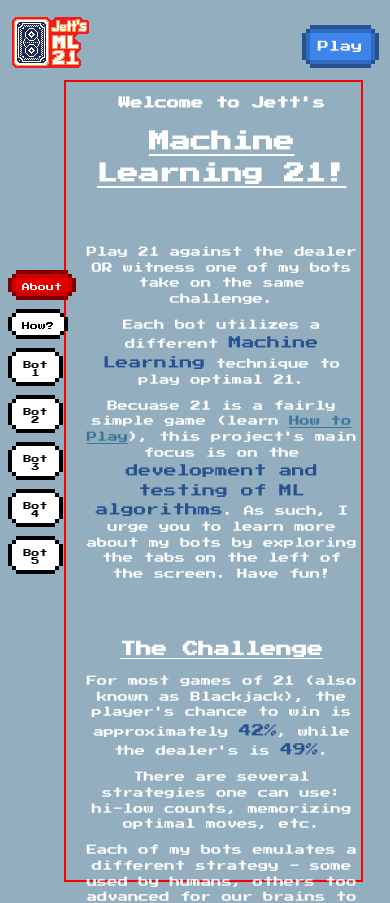
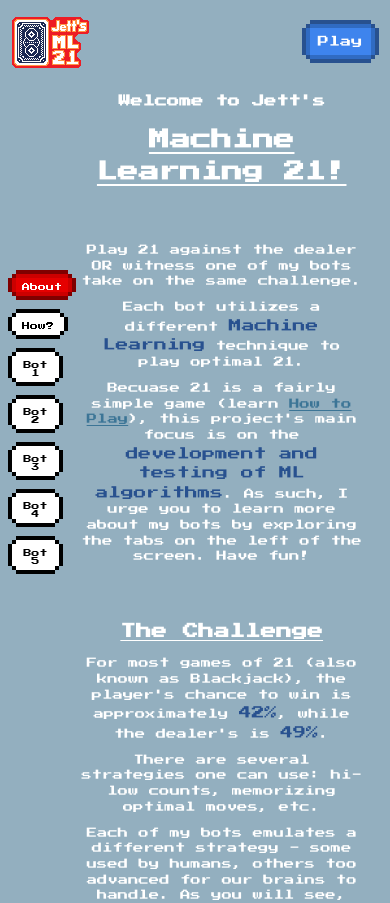
Before and after one commit to jettneubacher/MachineLearning21, a React (Vite) app: page / in a window 390 px wide. Shown: the top 903 px of the page. Built offline with nearby package versions, Linux system fonts and the light colour scheme; no server answers.

Commit message:
border fix, header spacing

```diff
--- a/src/components/css/about.css
+++ b/src/components/css/about.css
@@ -158,7 +158,6 @@ html {
         font-size: 0.5rem;
     }
     .about-content{
-        border: 2px solid red;
         width: 80%;
         margin-left: 25%;
         padding-left: 1rem;
--- a/src/components/css/header.css
+++ b/src/components/css/header.css
@@ -43,6 +43,6 @@
     font-size: 0.7rem;
   }
   .header-list {
-    top: 20px;
+    top: 15px;
   }
 }
```
